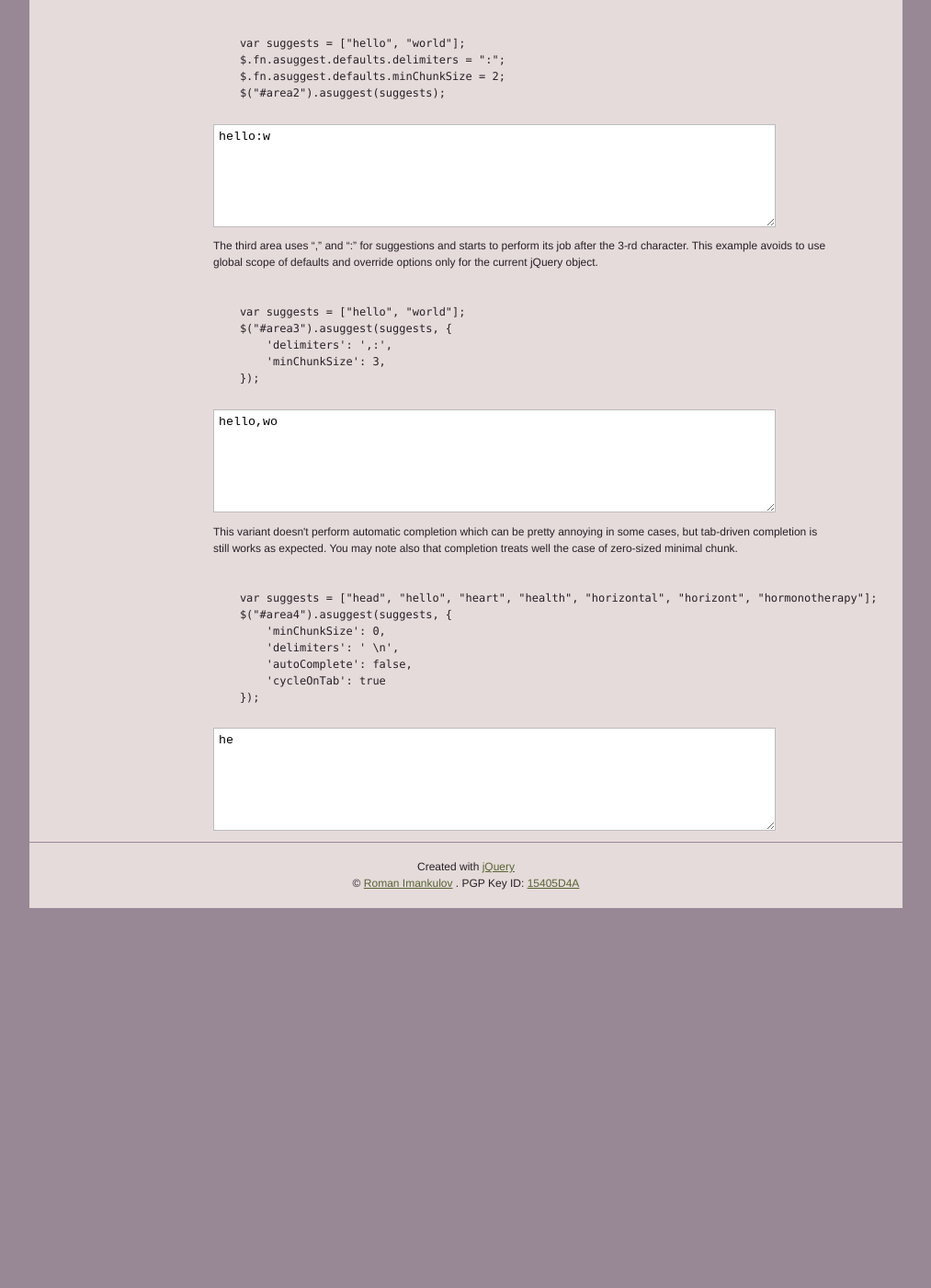
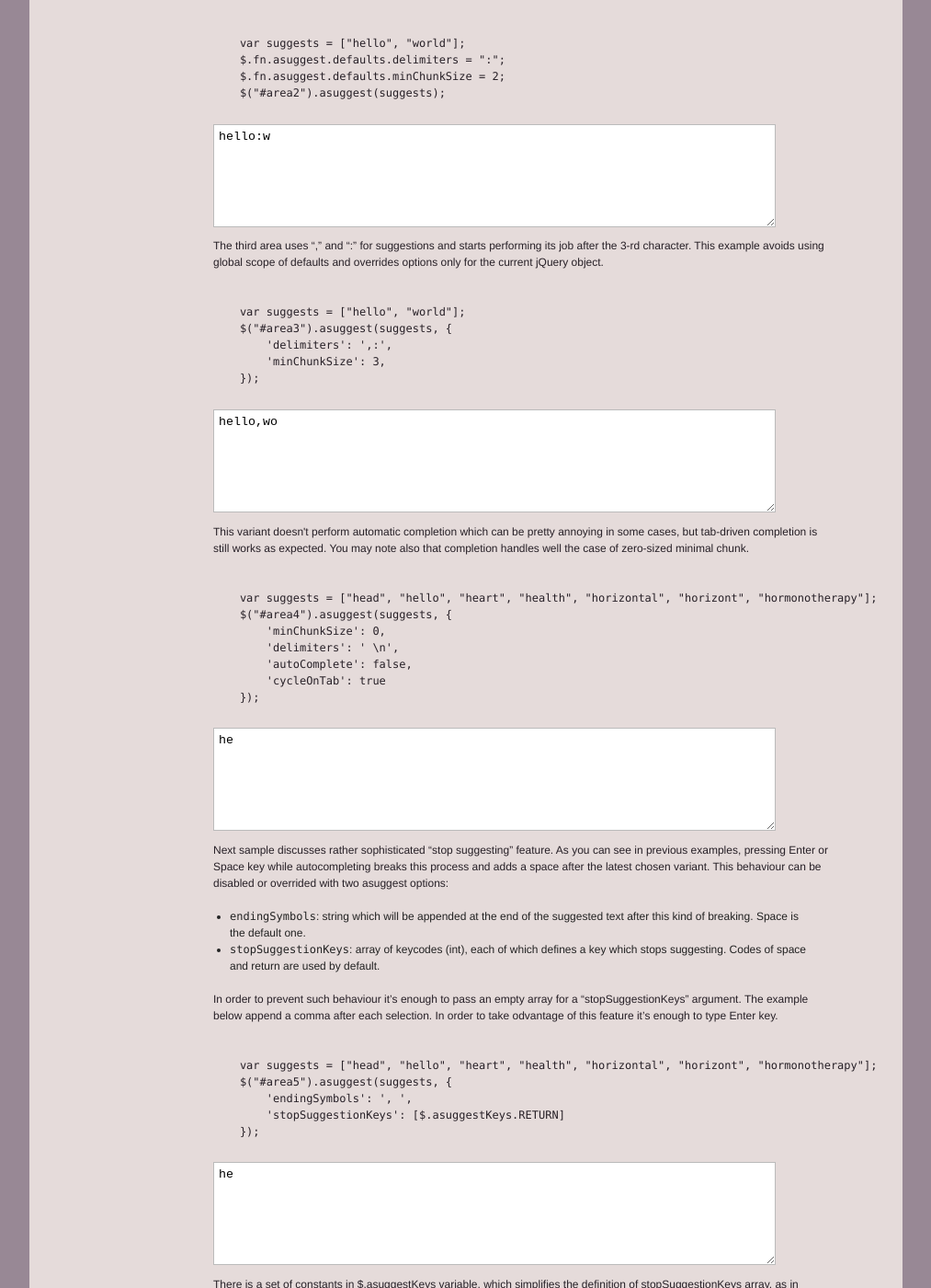
Before and after one commit to imankulov/imankulov.github.com, a Jekyll site: the page built from asuggest/index.markdown, in a window 1280 px wide and 1400 px high, scrolled down 596 px. Shown: the whole window at 92% size, without its empty margins (133-1146 px from the left). Built offline with Jekyll 4.4.1, drawn with Linux system fonts in a browser that asks for light colours; before the commit the page ends 1583 px from its top, so only the background shows below that; some of the changed text lies outside the part shown.

Commit message:
Updated asuggest documentation

```diff
--- a/asuggest/index.markdown
+++ b/asuggest/index.markdown
@@ -20,10 +20,10 @@ regards: Created with <a href="http://www.jquery.com/">jQuery</a>
 a lightweight replacement for [jquery.autocomplete][autocomplete] in textareas.
 The fact is that drop-down menu in the autocomplete library works not very well
 in texteareas. So the alternative decision without menu and only with automatic
-word completion has been proposed.
+word completion is proposed.
 
 Requires:
- - [jQuery][jquery] (tested with 1.3.2)
+ - [jQuery][jquery] (tested with 1.3.x and 1.4.x)
  - [jquery.fieldselection][fieldselection] >= 0.2
 
 Basic asuggest sample. Sugestion works after the *newline* or *space* symbols.
@@ -51,9 +51,9 @@ code uses default options overriding.
 
 <textarea id="area2">hello:w</textarea>
 
-The third area uses "," and ":" for suggestions and starts to perform its job
-after the 3-rd character. This example avoids to use global scope of defaults
-and override options only for the current jQuery object.
+The third area uses "," and ":" for suggestions and starts performing its job
+after the 3-rd character. This example avoids using global scope of defaults
+and overrides options only for the current jQuery object.
 
 <code class="jscode">
     var suggests = ["hello", "world"];
@@ -66,9 +66,9 @@ and override options only for the current jQuery object.
 <textarea id="area3">hello,wo</textarea>
 
 <p>This variant doesn't perform automatic completion which can be pretty
-annoying in some cases, but tab-driven completion is still works as
-expected. You may note also that completion treats well the case of zero-sized
-minimal chunk.</p>
+annoying in some cases, but tab-driven completion is still works as expected.
+You may note also that completion handles well the case of zero-sized minimal
+chunk.</p>
 
 <code class='jscode'>
     var suggests = ["head", "hello", "heart", "health", "horizontal", "horizont", "hormonotherapy"];
@@ -81,6 +81,35 @@ minimal chunk.</p>
 </code>
 <textarea id='area4'>he</textarea>
 
+Next sample discusses rather sophisticated "stop suggesting" feature. As you can
+see in previous examples, pressing Enter or Space key while autocompleting
+breaks this process and adds a space after the latest chosen variant. This
+behaviour can be disabled or overrided with two asuggest options:
+
+- `endingSymbols`: string which will be appended at the end of the suggested
+  text after this kind of breaking. Space is the default one.
+- `stopSuggestionKeys`: array of keycodes (int), each of which defines a key
+  which stops suggesting. Codes of space and return are used by default.
+
+In order to prevent such behaviour it's enough to pass an empty array for a
+"stopSuggestionKeys" argument. The example below append a comma after each
+selection. In order to take odvantage of this feature it's enough to type Enter
+key.
+
+<code class='jscode'>
+    var suggests = ["head", "hello", "heart", "health", "horizontal", "horizont", "hormonotherapy"];
+    $("#area5").asuggest(suggests, {
+        'endingSymbols': ', ',
+        'stopSuggestionKeys': [$.asuggestKeys.RETURN]
+    });
+</code>
+<textarea id='area5'>he</textarea>
+
+There is a set of constants in $.asuggestKeys variable, which simplifies the
+definition of stopSuggestionKeys array, as in previous example. Variants
+currently defined are SHIFT, CTRL, ALT, LEFT, UP, RIGHT, DOWN, DEL, TAB,
+RETURN, ESC, COMMA, PAGEUP, PAGEDOWN, BACKSPACE and SPACE.
+
 [autocomplete]: http://bassistance.de/jquery-plugins/jquery-plugin-autocomplete/ "jQuery Autocomplete"
 [fieldselection]: http://labs.0xab.cd/jquery/fieldselection/0.2.3-test/ "jQuery fieldsepection"
 [jquery]: http://www.jquery.com/ "jQuery"
```
Also changed, not shown: other parts of asuggest/index.markdown (+1 -1 lines).
